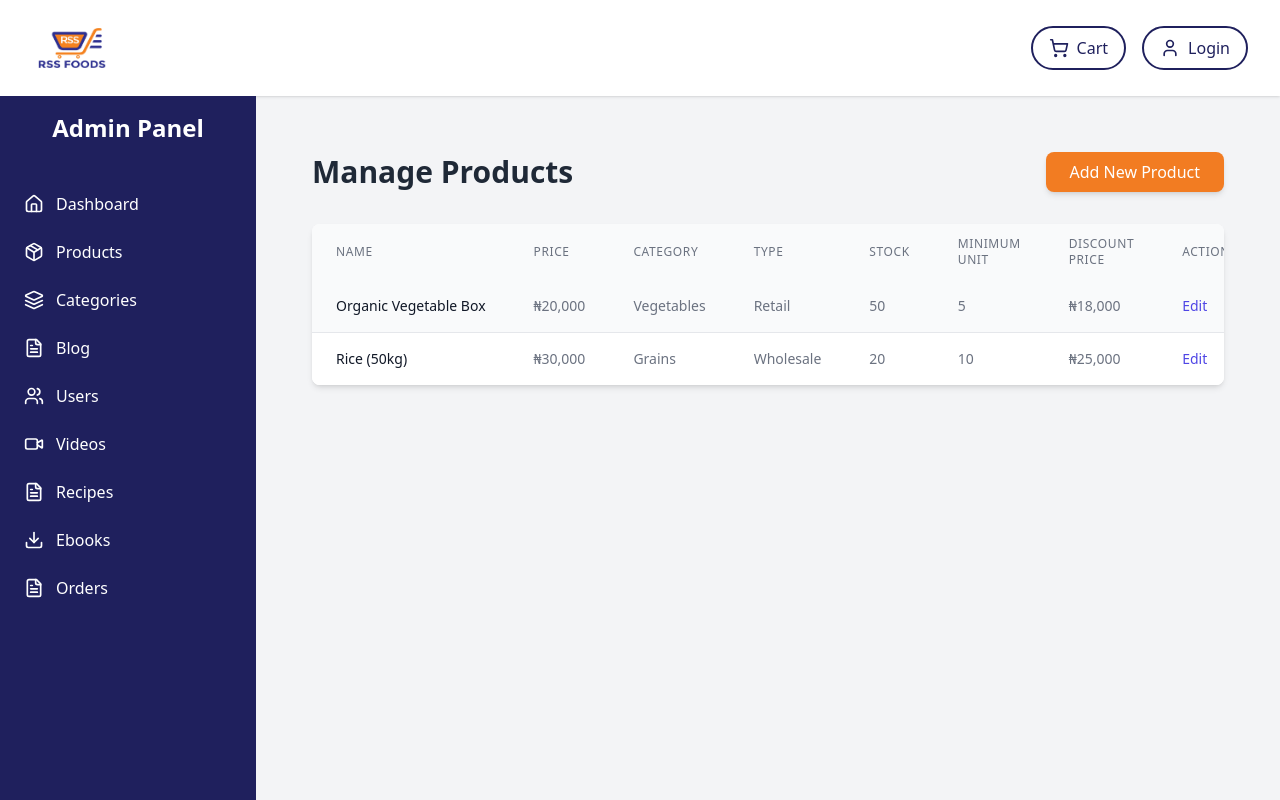
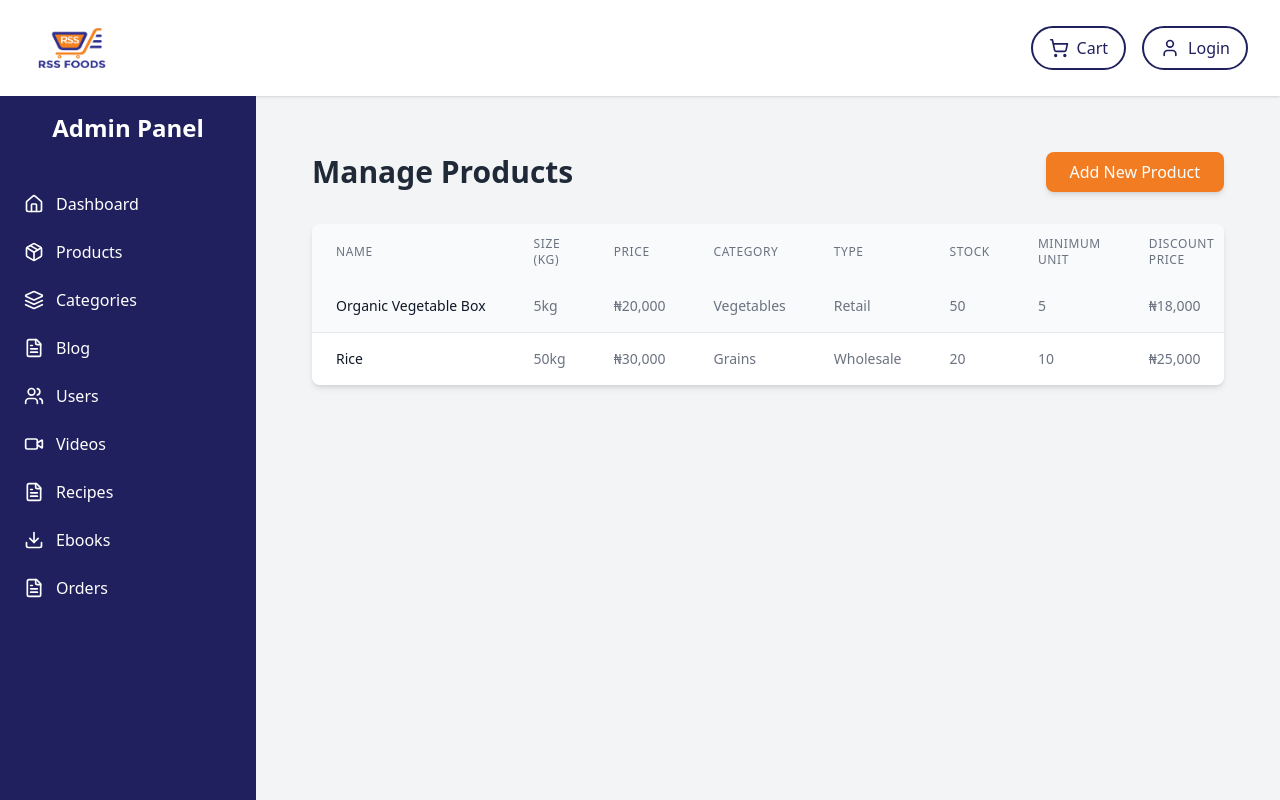
Before and after one commit to Ebubeuzor/rssreact, a React (Vite) app: page /admin/products in a window 1280 px wide. Built offline with nearby package versions, Linux system fonts and the light colour scheme.

Commit message:
"Added 'size' property to products, updated table headers and rows to display product size"

```diff
--- a/src/views/admin/Products.jsx
+++ b/src/views/admin/Products.jsx
@@ -17,16 +17,18 @@ const Products = () => {
         stock: 50,
         minimumUnit: 5,
         discountPrice: 18000,
+        size: 5 // 5kg box
       },
       {
         id: 2,
-        name: 'Rice (50kg)',
+        name: 'Rice',
         price: 30000,
         category: 'Grains',
         type: 'Wholesale',
         stock: 20,
         minimumUnit: 10,
         discountPrice: 25000,
+        size: 50 // 50kg bag
       },
     ]);
   }, []);
@@ -54,11 +56,12 @@ const Products = () => {
           </div>
         )}
 
-        <div className="bg-white shadow-md rounded-lg overflow-hidden">
+        <div className="bg-white shadow-md rounded-lg overflow-auto">
           <table className="w-full table-auto">
             <thead className="bg-gray-50">
               <tr>
                 <th className="px-6 py-3 text-left text-xs font-medium text-gray-500 uppercase tracking-wider">Name</th>
+                <th className="px-6 py-3 text-left text-xs font-medium text-gray-500 uppercase tracking-wider">Size (kg)</th>
                 <th className="px-6 py-3 text-left text-xs font-medium text-gray-500 uppercase tracking-wider">Price</th>
                 <th className="px-6 py-3 text-left text-xs font-medium text-gray-500 uppercase tracking-wider">Category</th>
                 <th className="px-6 py-3 text-left text-xs font-medium text-gray-500 uppercase tracking-wider">Type</th>
@@ -71,13 +74,30 @@ const Products = () => {
             <tbody className="bg-white divide-y divide-gray-200">
               {products.map((product, index) => (
                 <tr key={product.id} className={index % 2 === 0 ? 'bg-gray-50' : 'bg-white'}>
-                  <td className="px-6 py-4 whitespace-nowrap text-sm font-medium text-gray-900">{product.name}</td>
-                  <td className="px-6 py-4 whitespace-nowrap text-sm text-gray-500">₦{product.price.toLocaleString()}</td>
-                  <td className="px-6 py-4 whitespace-nowrap text-sm text-gray-500">{product.category}</td>
-                  <td className="px-6 py-4 whitespace-nowrap text-sm text-gray-500">{product.type}</td>
-                  <td className="px-6 py-4 whitespace-nowrap text-sm text-gray-500">{product.stock}</td>
-                  <td className="px-6 py-4 whitespace-nowrap text-sm text-gray-500">{product.minimumUnit}</td>
-                  <td className="px-6 py-4 whitespace-nowrap text-sm text-gray-500">₦{product.discountPrice.toLocaleString()}</td>
+                  <td className="px-6 py-4 whitespace-nowrap text-sm font-medium text-gray-900">
+                    {product.name}
+                  </td>
+                  <td className="px-6 py-4 whitespace-nowrap text-sm text-gray-500">
+                    {product.size}kg
+                  </td>
+                  <td className="px-6 py-4 whitespace-nowrap text-sm text-gray-500">
+                    ₦{product.price.toLocaleString()}
+                  </td>
+                  <td className="px-6 py-4 whitespace-nowrap text-sm text-gray-500">
+                    {product.category}
+                  </td>
+                  <td className="px-6 py-4 whitespace-nowrap text-sm text-gray-500">
+                    {product.type}
+                  </td>
+                  <td className="px-6 py-4 whitespace-nowrap text-sm text-gray-500">
+                    {product.stock}
+                  </td>
+                  <td className="px-6 py-4 whitespace-nowrap text-sm text-gray-500">
+                    {product.minimumUnit}
+                  </td>
+                  <td className="px-6 py-4 whitespace-nowrap text-sm text-gray-500">
+                    ₦{product.discountPrice.toLocaleString()}
+                  </td>
                   <td className="px-6 py-4 whitespace-nowrap text-sm font-medium">
                     <button
                       onClick={() => setEditingProduct(product)}
```
